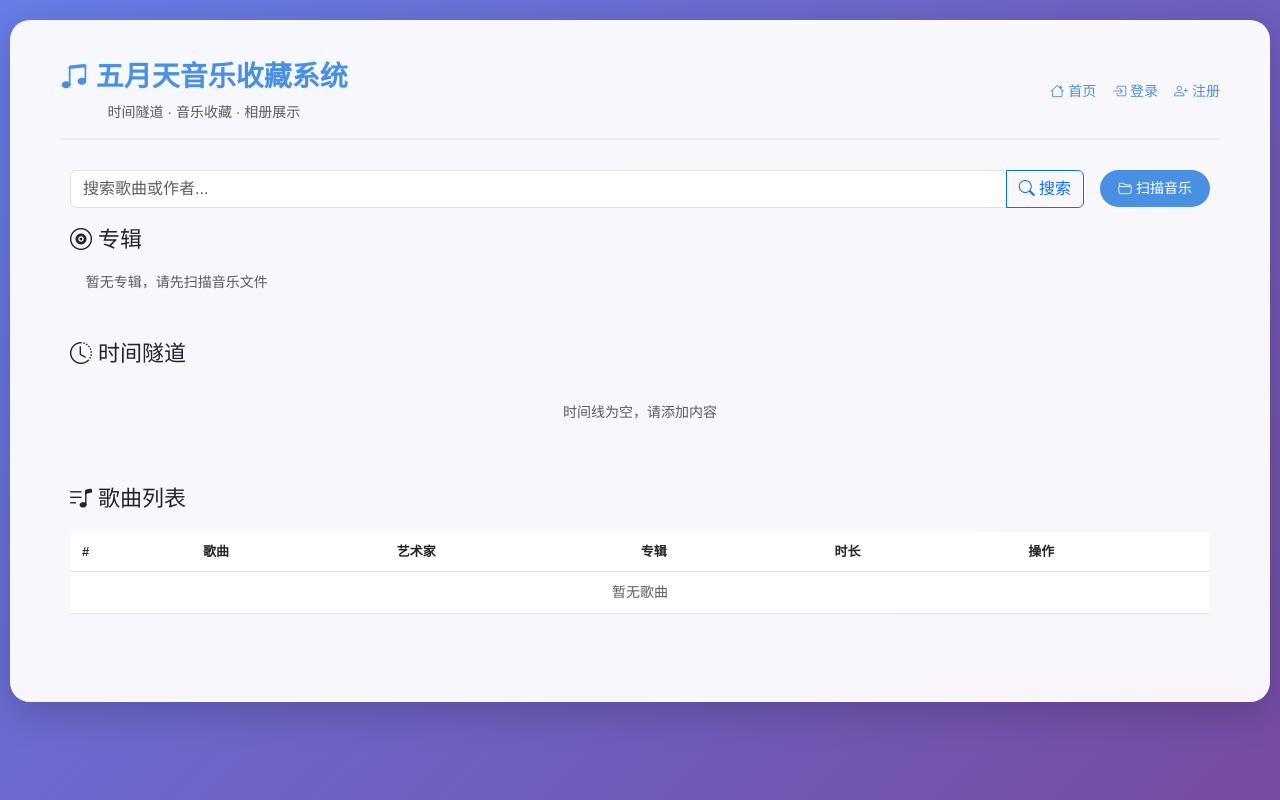
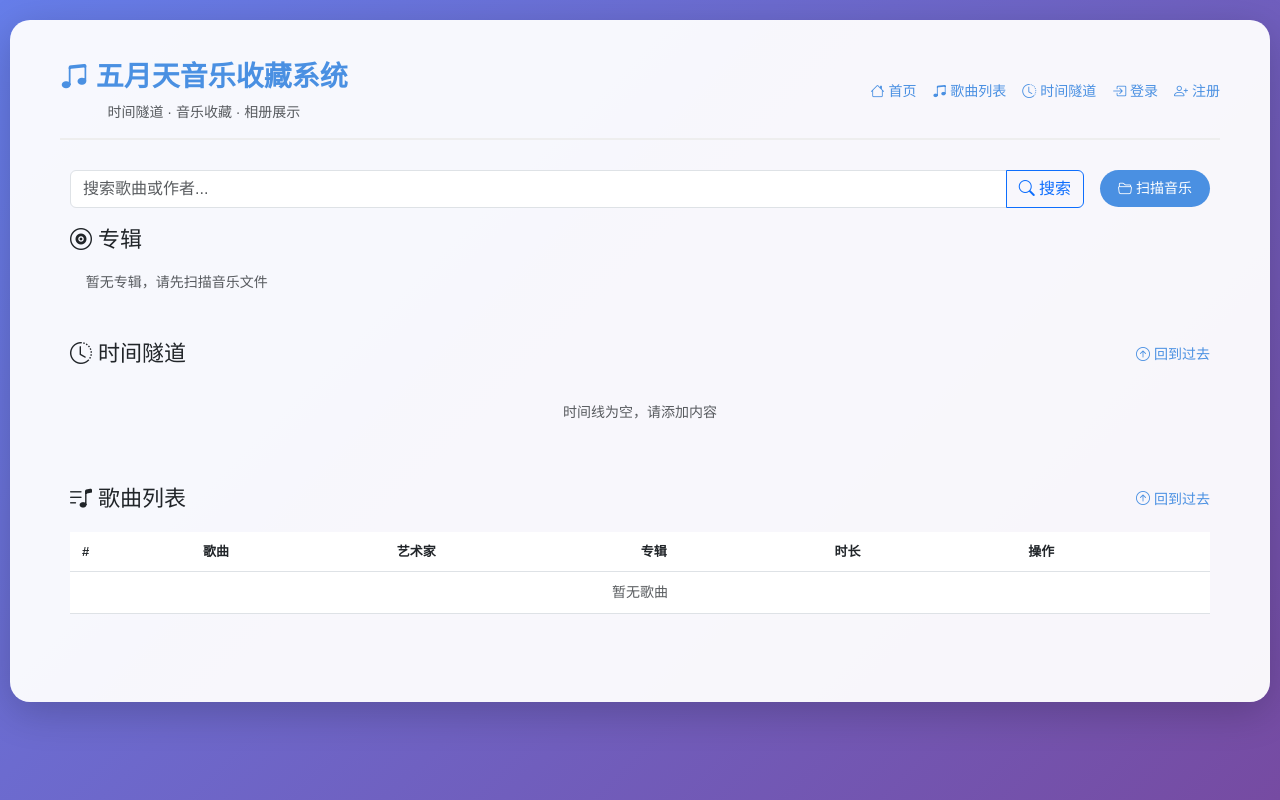
Before and after one commit to taobb123/MayDay--, a Django app: page / in a window 1280 px wide. Run offline with Django 4.2, Linux system fonts and the light colour scheme; data that the repository does not hold is empty.

Commit message:
添加页面自动定位功能

```diff
--- a/Mayday/templates/mayday_app/base.html
+++ b/Mayday/templates/mayday_app/base.html
@@ -553,6 +553,12 @@
                     <div class="d-flex align-items-center gap-3">
                         <a href="{% url 'index' %}" class="text-decoration-none" style="color: var(--primary-color); font-weight: 500;">
                             <i class="bi bi-house"></i> 首页
+                        </a>
+                        <a href="{% url 'index' %}#song-list" class="text-decoration-none" style="color: var(--primary-color); font-weight: 500;">
+                            <i class="bi bi-music-note-beamed"></i> 歌曲列表
+                        </a>
+                        <a href="{% url 'index' %}#timeline" class="text-decoration-none" style="color: var(--primary-color); font-weight: 500;">
+                            <i class="bi bi-clock-history"></i> 时间隧道
                         </a>
                         {% if user.is_authenticated %}
                         <a href="{% url 'playlist_list' %}" class="text-decoration-none" style="color: var(--primary-color); font-weight: 500;">
@@ -2286,6 +2292,14 @@
             }
             return cookieValue;
         }
+
+        // 滚动到页面顶部
+        function scrollToTop() {
+            window.scrollTo({
+                top: 0,
+                behavior: 'smooth'
+            });
+        }
     </script>
     {% block extra_js %}{% endblock %}
 </body>
--- a/Mayday/templates/mayday_app/index.html
+++ b/Mayday/templates/mayday_app/index.html
@@ -78,7 +78,7 @@
     </div>
 
     <!-- 专辑展示 -->
-    <div class="mb-5">
+    <div class="mb-5" id="albums">
         <h2 class="mb-4"><i class="bi bi-vinyl"></i> 专辑</h2>
         <div class="album-grid">
             {% for album in albums %}
@@ -150,8 +150,13 @@
     </div>
 
     <!-- 时间线 -->
-    <div class="mb-5">
-        <h2 class="mb-4"><i class="bi bi-clock-history"></i> 时间隧道</h2>
+    <div class="mb-5" id="timeline">
+        <div class="d-flex justify-content-between align-items-center mb-4">
+            <h2 class="mb-0"><i class="bi bi-clock-history"></i> 时间隧道</h2>
+            <a href="#albums" class="text-decoration-none" style="color: var(--primary-color); font-weight: 500;">
+                <i class="bi bi-arrow-up-circle"></i> 回到过去
+            </a>
+        </div>
         <div class="timeline">
             {% for item in timeline_data %}
             <div class="timeline-item {{ item.type }}">
@@ -203,8 +208,13 @@
     </div>
 
     <!-- 最近歌曲 -->
-    <div class="mb-5">
-        <h2 class="mb-4"><i class="bi bi-music-note-list"></i> 歌曲列表</h2>
+    <div class="mb-5" id="song-list">
+        <div class="d-flex justify-content-between align-items-center mb-4">
+            <h2 class="mb-0"><i class="bi bi-music-note-list"></i> 歌曲列表</h2>
+            <a href="#albums" class="text-decoration-none" style="color: var(--primary-color); font-weight: 500;">
+                <i class="bi bi-arrow-up-circle"></i> 回到过去
+            </a>
+        </div>
         <div class="table-responsive">
             <table class="table table-hover">
                 <thead>
```
